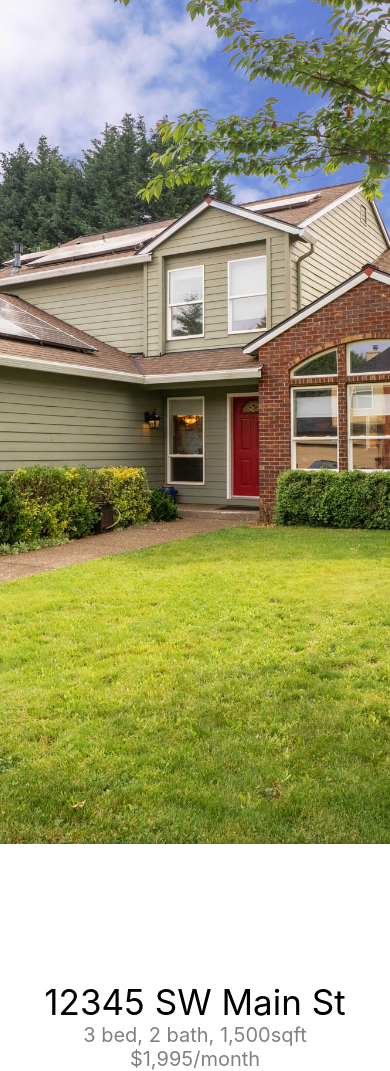
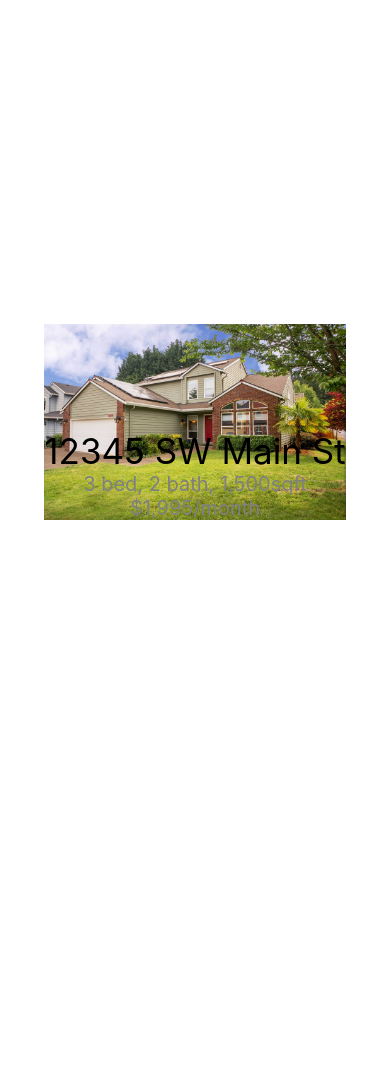
Before and after one commit to schradermade/RentalManager, a React Native app: screen / in a window 390 px wide. After the commit the page ends 844 px from the top, so only its background shows below. Built offline with nearby package versions, Linux system fonts and the light colour scheme.

Commit message:
add StyledButton component

```diff
--- a/App.js
+++ b/App.js
@@ -1,24 +1,12 @@
 import { StatusBar } from 'expo-status-bar';
 import React from 'react';
 import { StyleSheet, Text, View, imageBackground, ImageBackground } from 'react-native';
+import HomeItem from './components/HomeItem';
 
 export default function App() {
   return (
     <View style={styles.container}>
-
-      <View style={styles.homeContainer}>
-
-        <ImageBackground source={require('./assets/images/cherry.jpeg')}
-        style={styles.image}></ImageBackground>
-
-        <View style={styles.titles}>
-          <Text style={styles.title}>12345 SW Main St</Text>
-          <Text style={styles.subtitle}>3 bed, 2 bath, 1,500sqft</Text>
-          <Text style={styles.subtitle}>$1,995/month</Text>
-        </View>
-
-      </View>
-
+      <HomeItem />
       <StatusBar style="auto" />
     </View>
   );
@@ -32,25 +20,4 @@ const styles = StyleSheet.create({
     justifyContent: 'center',
   },
 
-  homeContainer: {
-    width: '100%',
-    height: '100%',
-  },
-  titles: {
-    marginTop: '35%',
-    width: '100%',
-    alignItems: 'center',
-  },
-  title: {
-    fontSize: 35,
-    fontWeight: '400',
-  },
-  subtitle: {
-    fontSize: 20,
-    color: 'grey',
-  },
-  image: {
-    width: '100%',
-    height: '100%',
-  }
 });
```
